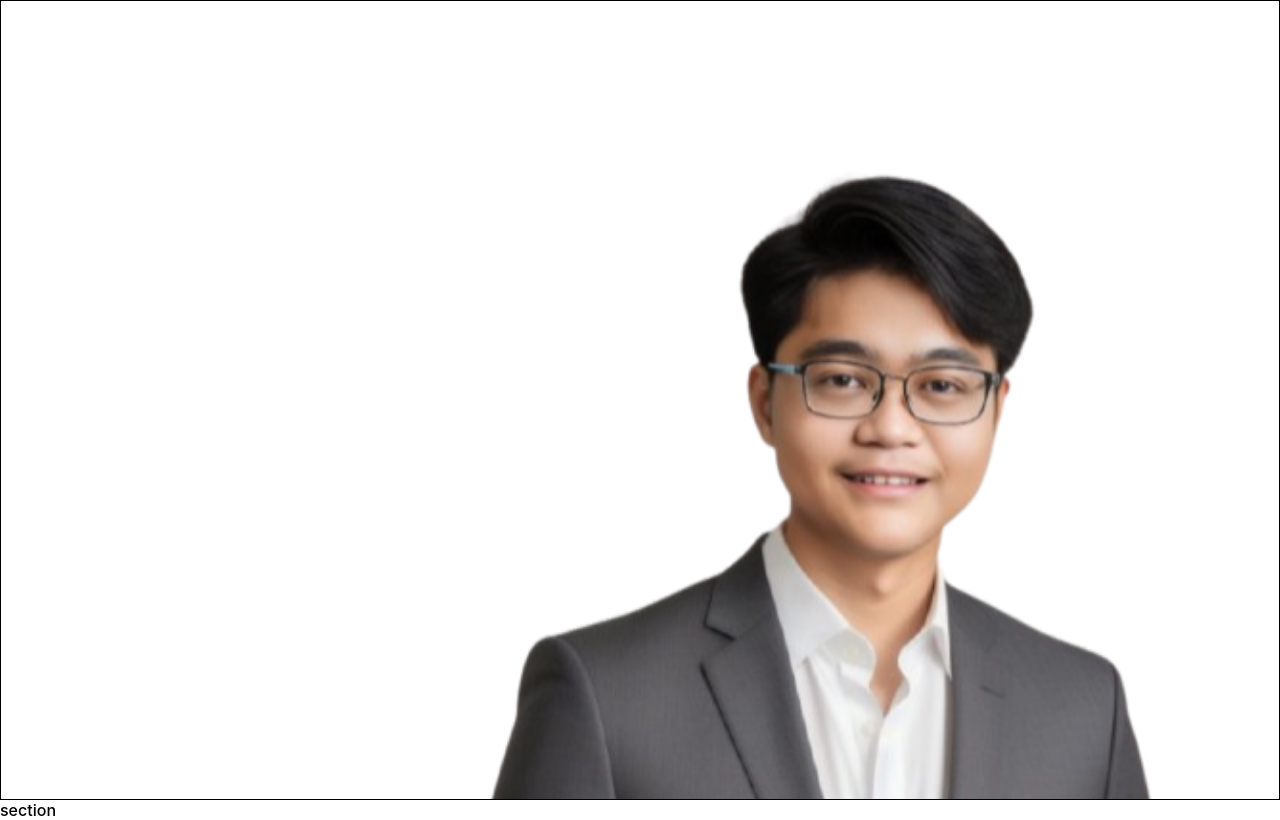
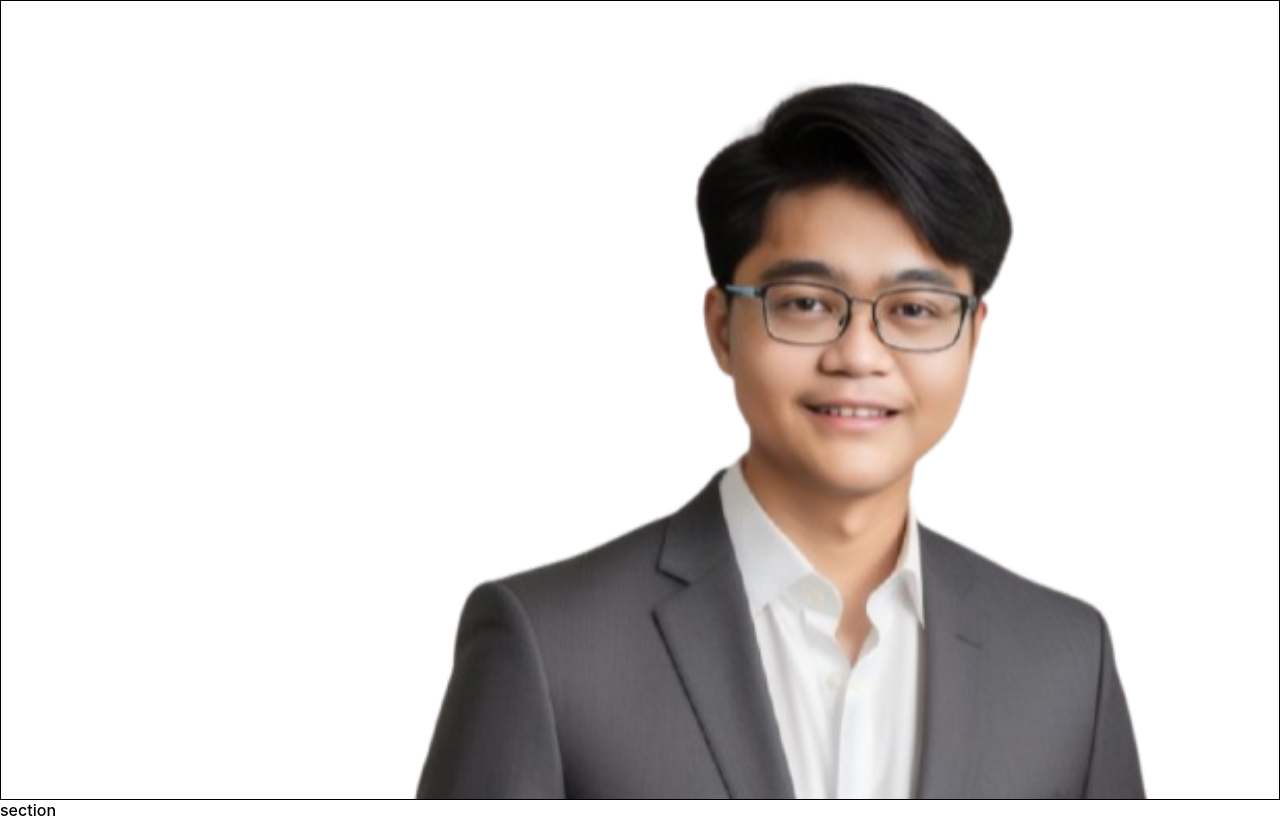
Before and after one commit to sudo-stanly/Portfolio, a React (Vite) app: page / in a window 1280 px wide. Built offline with nearby package versions, Linux system fonts and the light colour scheme.

Commit message:
fixed image

```diff
--- a/src/index.css
+++ b/src/index.css
@@ -63,19 +63,31 @@ main .hero {
   overflow: hidden;
 }
 main .hero .CARD {
+  animation: slide_up 0.5s ease-in;
   position: absolute;
   right: 0;
   bottom: 0;
-  width: 65%;
-  transform: translateY(205px);
+  width: 900px;
+  transform: translateY(180px);
+  transition: 0.3s ease;
 }
 main .hero .CARD img {
   width: 100%;
-  height: 100%;
+  height: auto;
 }
 
+@keyframes slide_up {
+  from {
+    transform: translateY(100%);
+    opacity: 30%;
+  }
+  to {
+    transform: translateY(180px);
+    opacity: 100%;
+  }
+}
 @media (max-width: 1023px) {
-  main .hero .box:nth-child(2) {
-    display: none;
+  main .hero .CARD {
+    opacity: 0;
   }
 }/*# sourceMappingURL=index.css.map */
--- a/src/index.scss
+++ b/src/index.scss
@@ -77,6 +77,9 @@ main {
         overflow: hidden;
 
         .CARD{
+            animation: slide_up 0.5s ease-in;
+
+
             position: absolute;
             right: 0;
             bottom: 0;
@@ -87,28 +90,51 @@ main {
 
             // position: relative;
 
-            width: 65%;
-            transform: translateY(205px);
+            width: 900px;
+            transform: translateY(180px);
+            transition: 0.3s ease;
 
             img{
+
                 width: 100%;
-                height: 100%;
+                height: auto;
             }
         }
     }
 }
+@keyframes slide_up{
+    from{
+        transform: translateY(100%);
+        opacity: 30%;
+    }
+    to{
+        transform: translateY(180px);
+        opacity: 100%;
+    }
+}
+
+
 
 @media(max-width: 1023px){
     main{
         .hero{
-            .box{
-                &:nth-child(2){
-                    display: none;
-                }
+            .CARD{
+                // visibility: hidden;
+                // transform: translateY(100%);
+
+                opacity: 0;
             }
         }
     }
 }
+// @keyframes fade_out{
+//     from{
+//         opacity: 0;
+//     }
+//     to{
+//         opacity: 100%;
+//     }
+// }
 
 
 
--- a/src/pages/index.jsx
+++ b/src/pages/index.jsx
@@ -40,6 +40,10 @@ export default function IndexPage(){
 
         <main>
             <div className="hero">
+                    <div className="BOX">
+
+                    </div>
+
                     <div className="CARD">
                         <img src={stanImg} alt="stan" />
                     </div>
```
Also changed, not shown: 1 other file (tests, documents, lock files or other folders).
